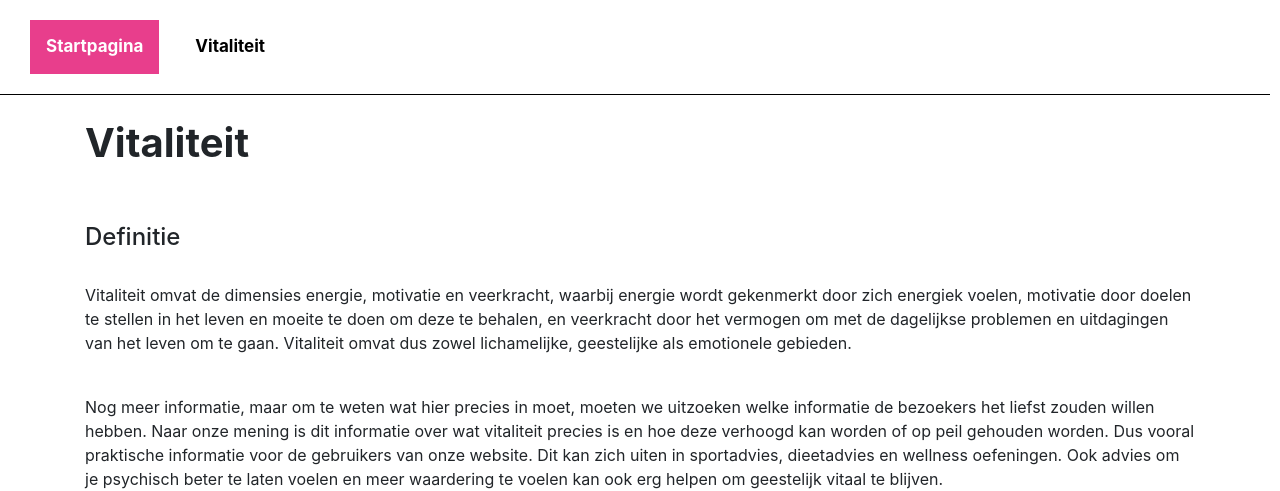
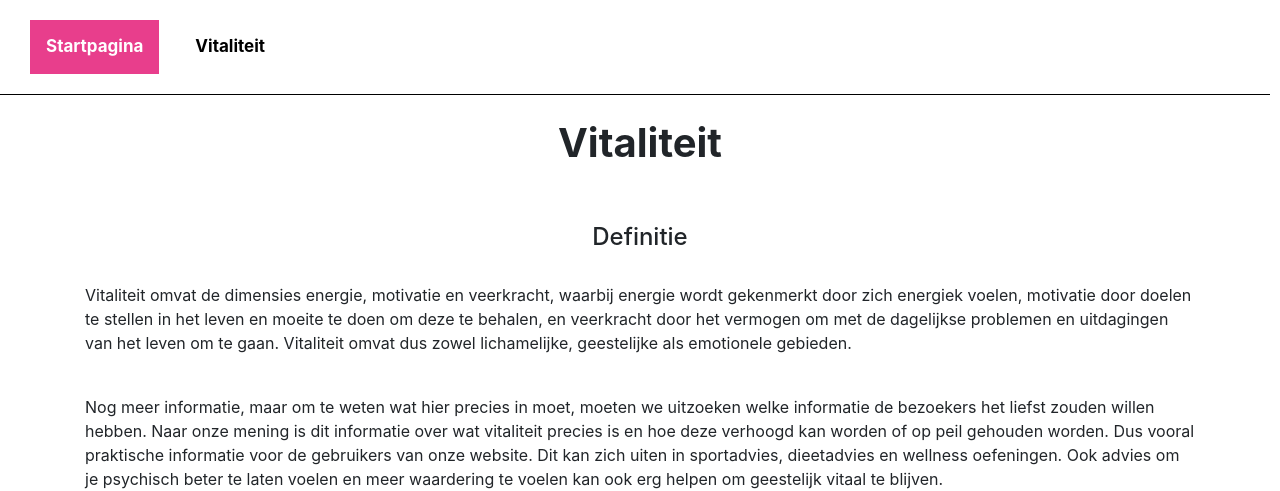
Before and after one commit to LorroWijn/eHealth, a Django app: page /vitaliteit/ in a window 1280 px wide. Shown: the top 491 px of the page. Run offline with Django 3.2, Linux system fonts and the light colour scheme; some libraries are stand-ins or nearby versions.

Commit message:
Update vitaliteit_index.html

```diff
--- a/templates/vitaliteit/vitaliteit_index.html
+++ b/templates/vitaliteit/vitaliteit_index.html
@@ -20,10 +20,10 @@
     <div class="container">
       <div>
           <br>
-          <h1 style="font-weight: bold;">Vitaliteit</h1>
+          <h1 style="font-weight: bold; text-align: center;" >Vitaliteit</h1>
           <br>
           <br>
-          <h4>Definitie</h4>
+          <h4 style="text-align: center;">Definitie</h4>
           <br>
           <p>Vitaliteit omvat de dimensies energie, motivatie en veerkracht, waarbij energie wordt gekenmerkt door zich energiek voelen, motivatie door doelen te stellen in het leven
             en moeite te doen om deze te behalen, en veerkracht door het vermogen om met de dagelijkse problemen en uitdagingen van het leven om te gaan.
```
